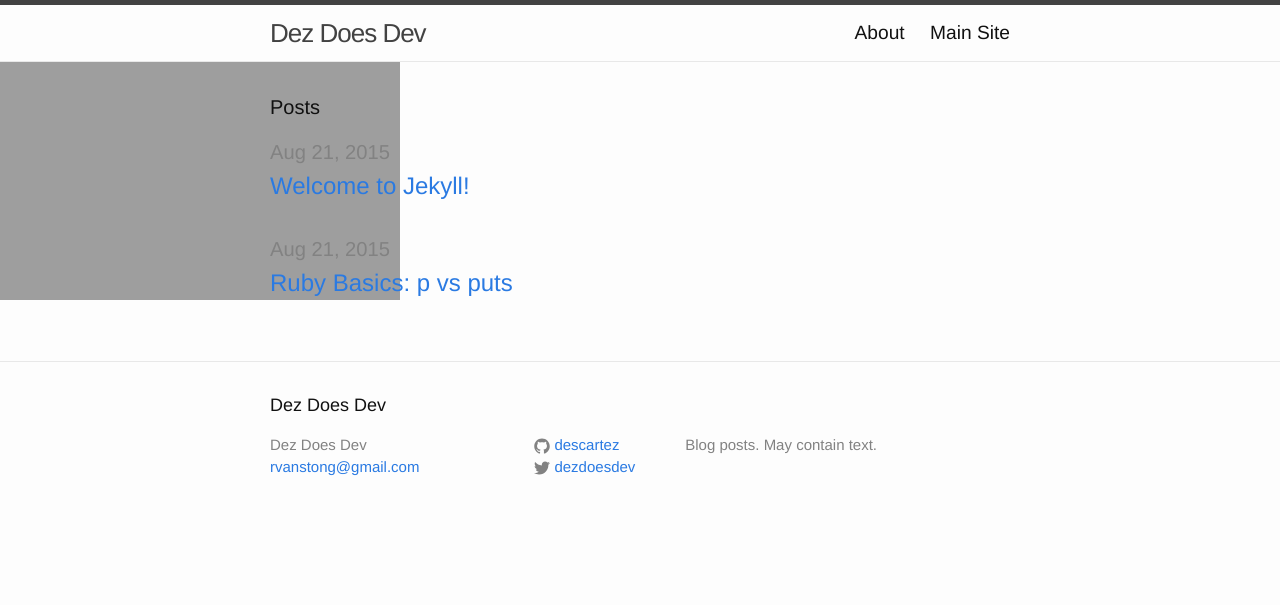
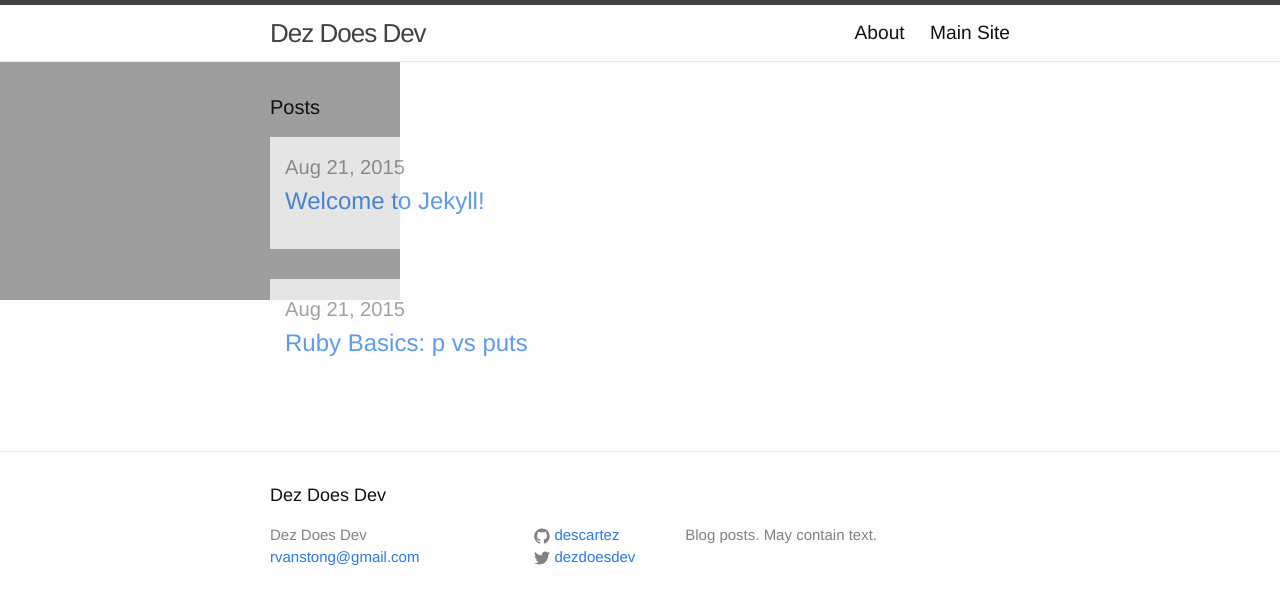
Before and after one commit to descartez/devblog, a Jekyll site: the page built from index.html, in a window 1280 px wide. Shown: the top 605 px of the page. Built offline with Jekyll 4.4.1, drawn with Linux system fonts in a browser that asks for light colours.

Commit message:
changes opacity of post list

```diff
--- a/_sass/_layout.scss
+++ b/_sass/_layout.scss
@@ -178,6 +178,13 @@
 
     > li {
         margin-bottom: $spacing-unit;
+        padding: 15px;
+        opacity: $hover-off-opacity;
+        background-color: $background-color;
+    }
+
+    > li:hover{
+        opacity: $hover-on-opacity;
     }
 }
 
--- a/css/main.scss
+++ b/css/main.scss
@@ -17,6 +17,9 @@ $text-color:       #111;
 $background-color: #fdfdfd;
 $brand-color:      #2a7ae2;
 $background-image: url(http://descartez.github.io/img/TandyComputerWhizKids.png);
+
+$hover-on-opacity: 1;
+$hover-off-opacity: 0.75;
 
 $grey-color:       #828282;
 $grey-color-light: lighten($grey-color, 40%);
```
